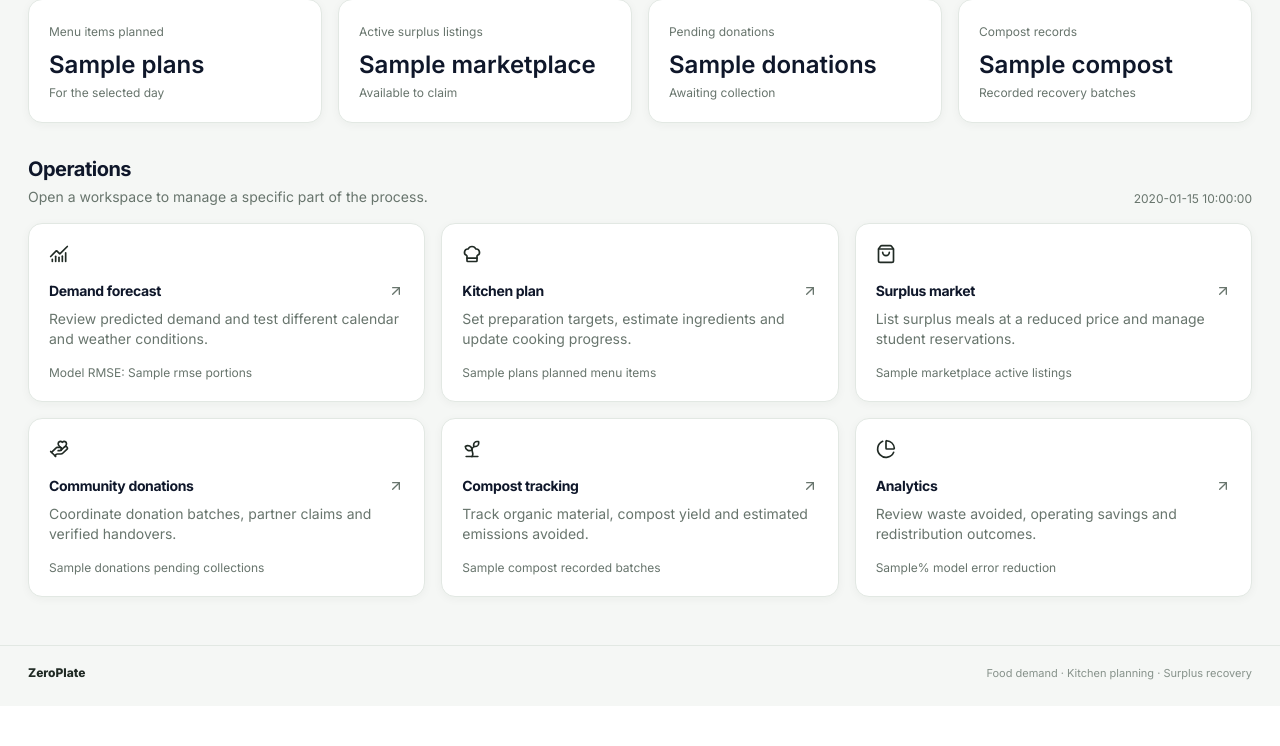
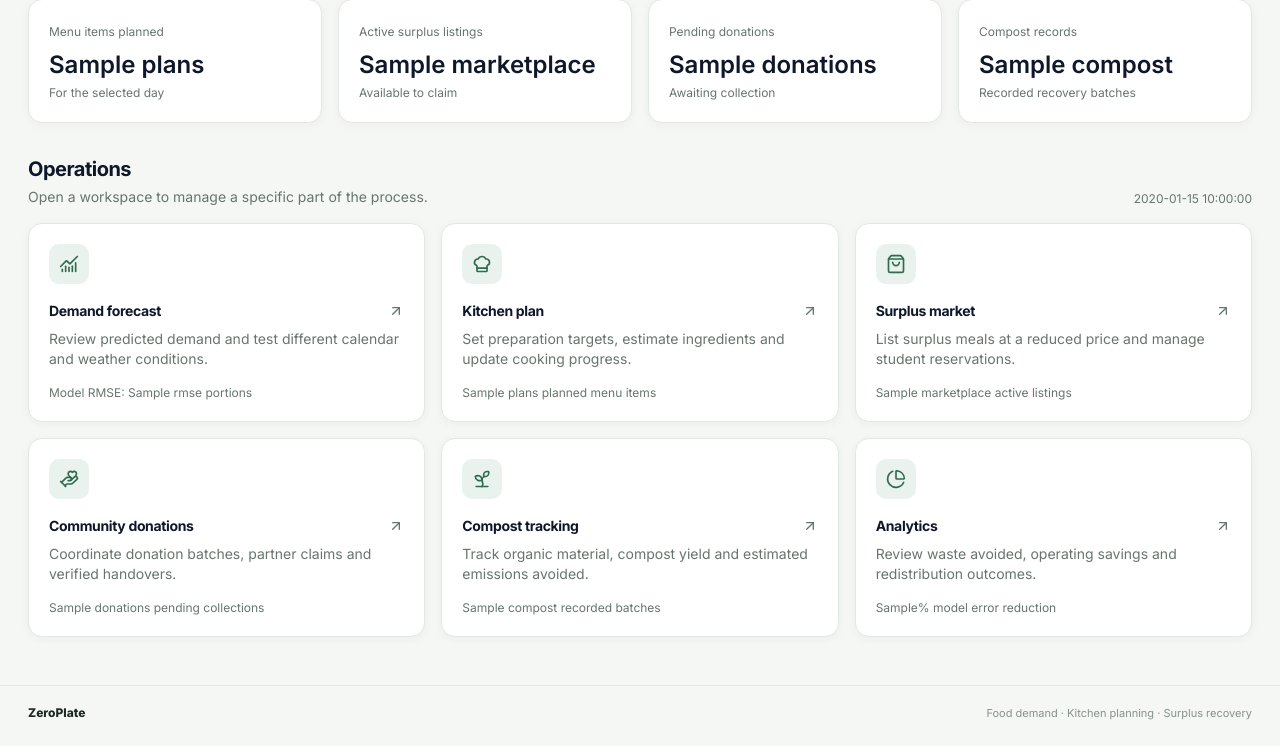
Before and after one commit to vyasy56-afk/ZeroPlate, a Flask app: template app/templates/index.html in a window 1280 px wide. Shown: the part 340-1086 px from the top of the page. Before the commit the page ends 1020 px from the top, so only its background shows below. Run offline with Flask 3, Linux system fonts and the light colour scheme; the template is opened without the code that fills it: most values are stand-ins (such as "Sample title", 1, 10 or a date in 2020); some libraries are stand-ins or nearby versions.

Commit message:
Style navigation cards for the new overview

```diff
--- a/app/static/css/style.css
+++ b/app/static/css/style.css
@@ -297,3 +297,24 @@ pre {
     .app-main { max-width: none; padding: 0; }
     .glass-card, .hyper-glass { box-shadow: none !important; break-inside: avoid; }
 }
+
+.app-module-card {
+    display: block;
+    height: 100%;
+    text-decoration: none !important;
+}
+.app-module-card:hover {
+    transform: translateY(-2px) !important;
+    border-color: #c5d5c9 !important;
+    box-shadow: 0 6px 16px rgba(25,45,32,.075) !important;
+}
+.module-icon {
+    width: 40px;
+    height: 40px;
+    display: inline-flex;
+    align-items: center;
+    justify-content: center;
+    border-radius: 10px;
+    color: var(--accent);
+    background: var(--accent-soft);
+}
```
